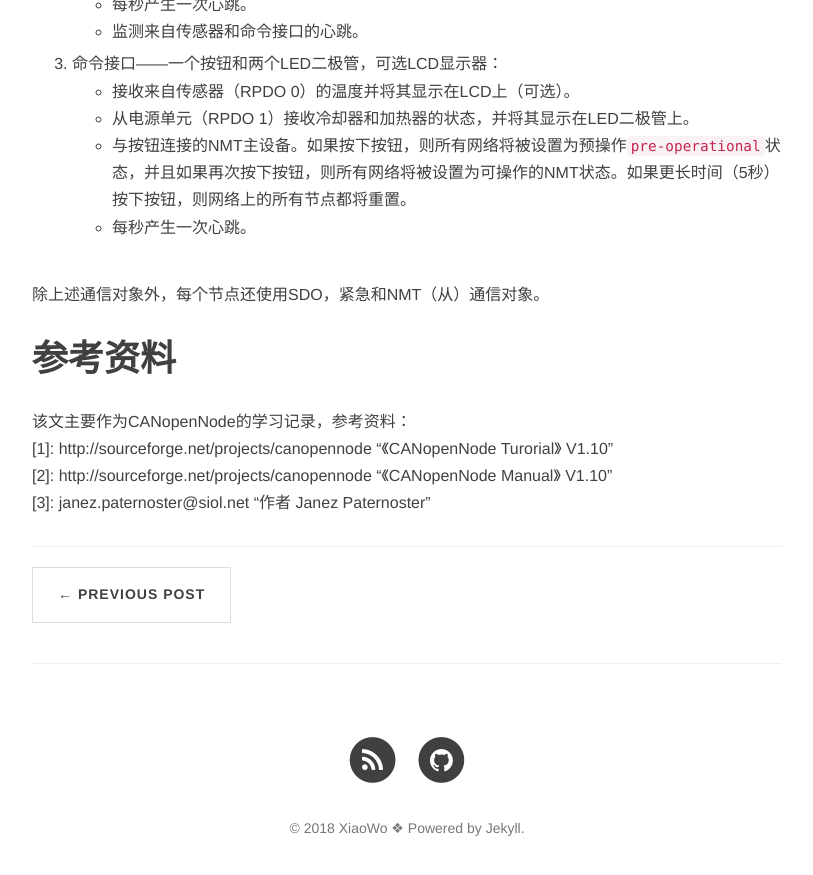
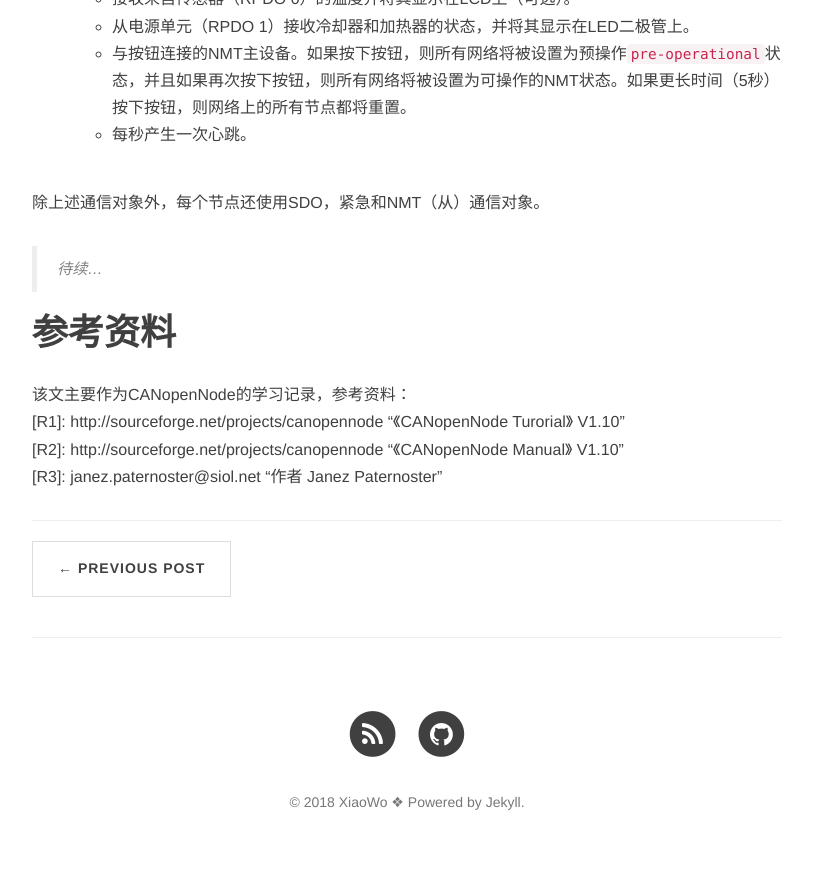
Before and after one commit to Li-QW/Li-QW.github.io, a Jekyll site: the page built from _posts/2018-03-21-CANopenNode-learn.md, in a window 1280 px wide and 900 px high, scrolled down 1960 px. Shown: the top 875 px of the window, without its empty margins (233-1046 px from the left). Built offline with Jekyll 4.4.1, drawn with Linux system fonts in a browser that asks for light colours; nearby versions of some CDN libraries; comment, search, counter and statistics services are not loaded; some of the changed text lies outside the part shown.

Commit message:
180321 done

```diff
--- a/_posts/2018-03-21-CANopenNode-learn.md
+++ b/_posts/2018-03-21-CANopenNode-learn.md
@@ -56,10 +56,10 @@
 
 除上述通信对象外，每个节点还使用SDO，紧急和NMT（从）通信对象。
 
-
+> 待续...
 
 # 参考资料
  该文主要作为CANopenNode的学习记录，参考资料：
-[1]: http://sourceforge.net/projects/canopennode "《CANopenNode Turorial》  V1.10"
-[2]: http://sourceforge.net/projects/canopennode "《CANopenNode Manual》 V1.10"
-[3]: janez.paternoster@siol.net "作者 Janez Paternoster"
+[R1]: http://sourceforge.net/projects/canopennode "《CANopenNode Turorial》  V1.10"
+[R2]: http://sourceforge.net/projects/canopennode "《CANopenNode Manual》 V1.10"
+[R3]: janez.paternoster@siol.net "作者 Janez Paternoster"
```
Also changed, not shown: other parts of _posts/2018-03-21-CANopenNode-learn.md (+2 -2 lines).
